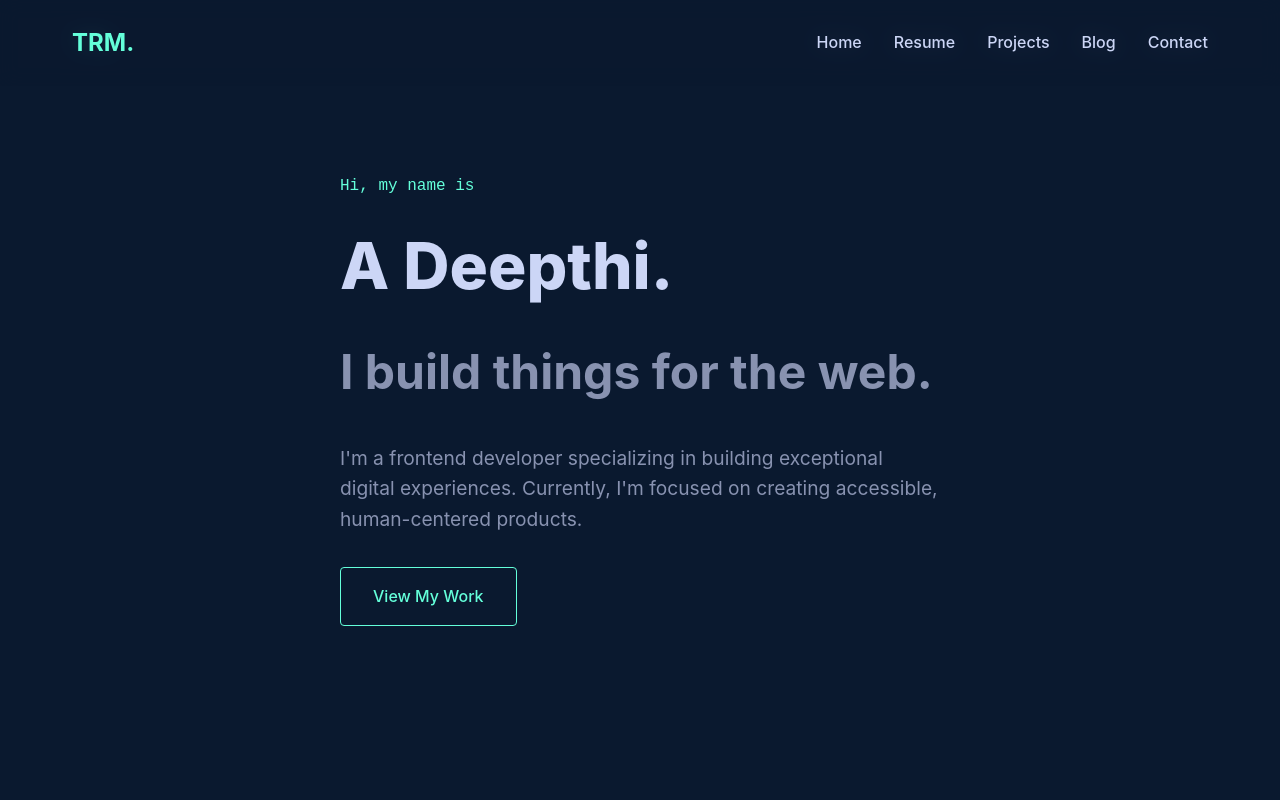
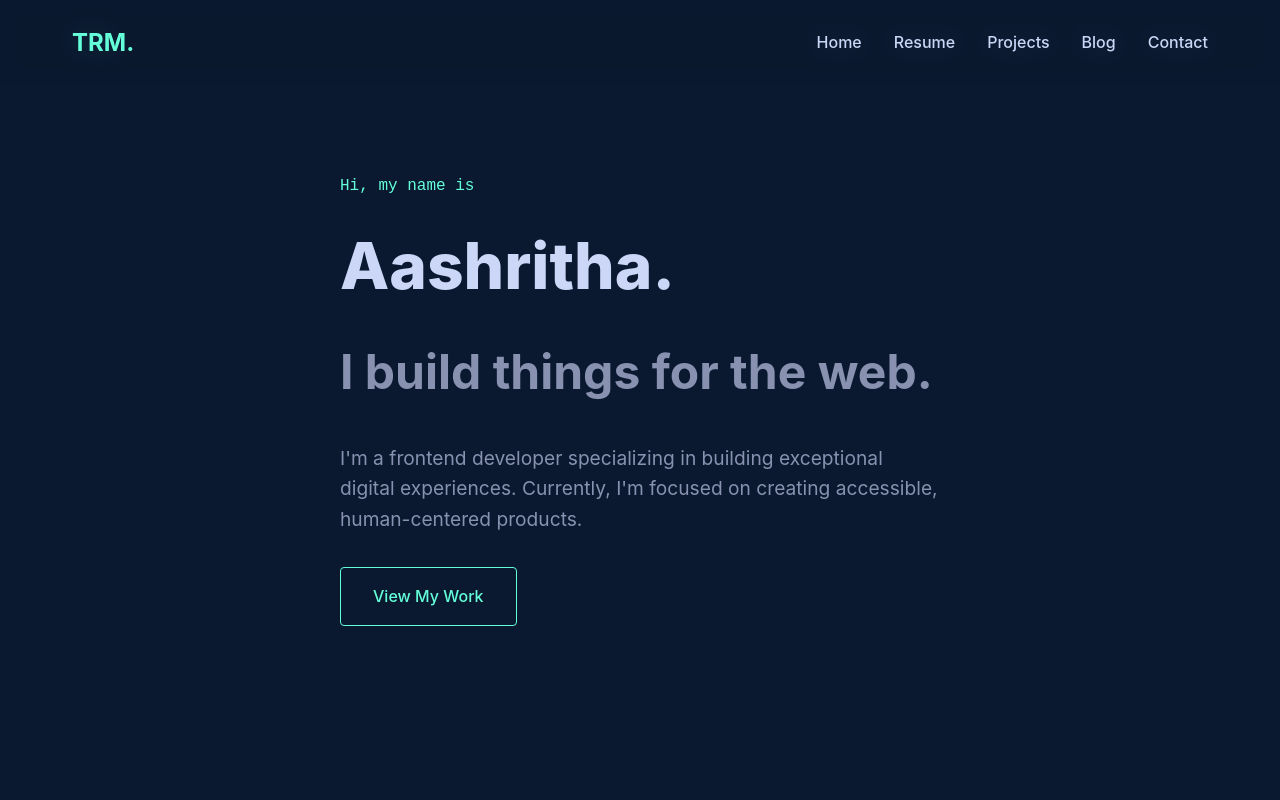
Before and after one commit to mahathi-t-r/portfolio, a plain HTML site: page index.html in a window 1280 px wide. Shown: the top 800 px of the page. Drawn offline with Linux system fonts and the light colour scheme.

Commit message:
ashritha

```diff
--- a/index.html
+++ b/index.html
@@ -713,7 +713,7 @@
         <div class="container">
             <div class="hero-content">
                 <p class="pre-title">Hi, my name is</p>
-                <h1> A Deepthi.</h1>
+                <h1> Aashritha.</h1>
                 <h2>I build things for the web.</h2>
                 <p class="hero-description">
                     I'm a frontend developer specializing in building exceptional digital experiences.
```
